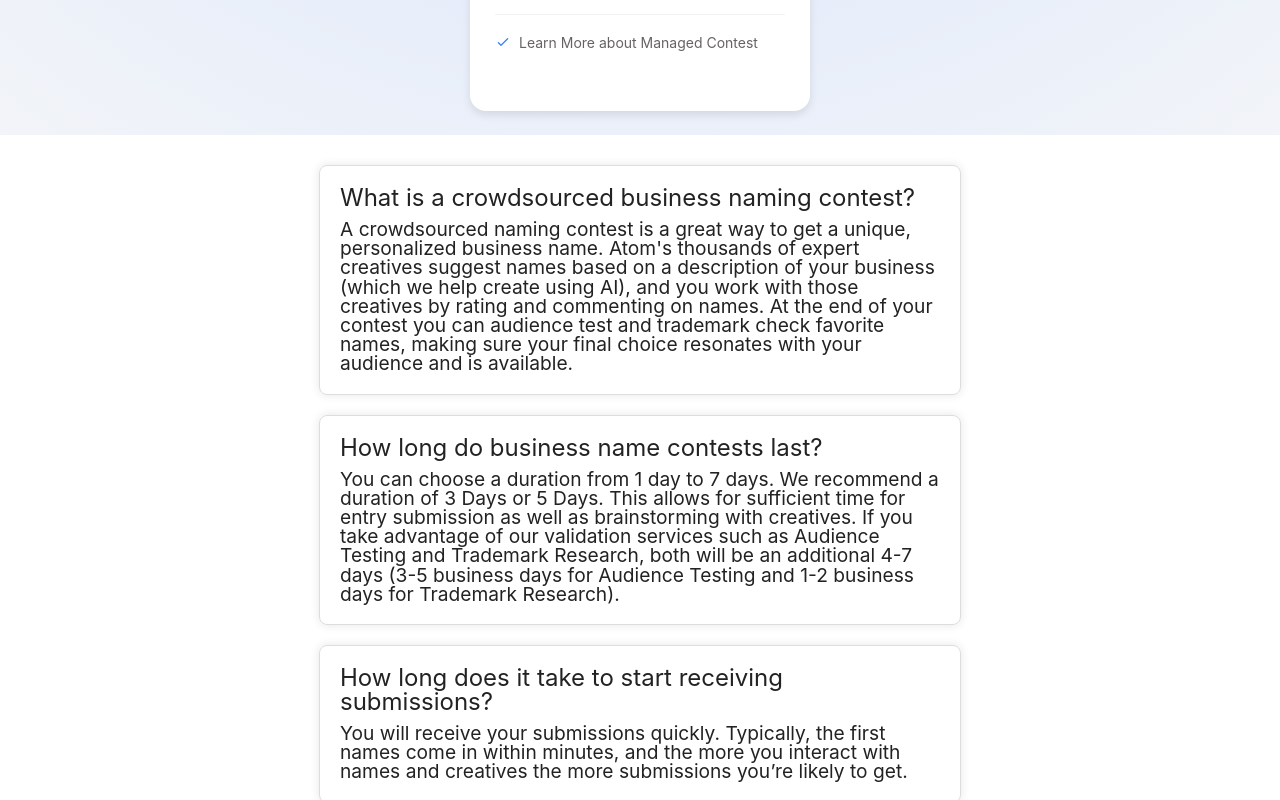
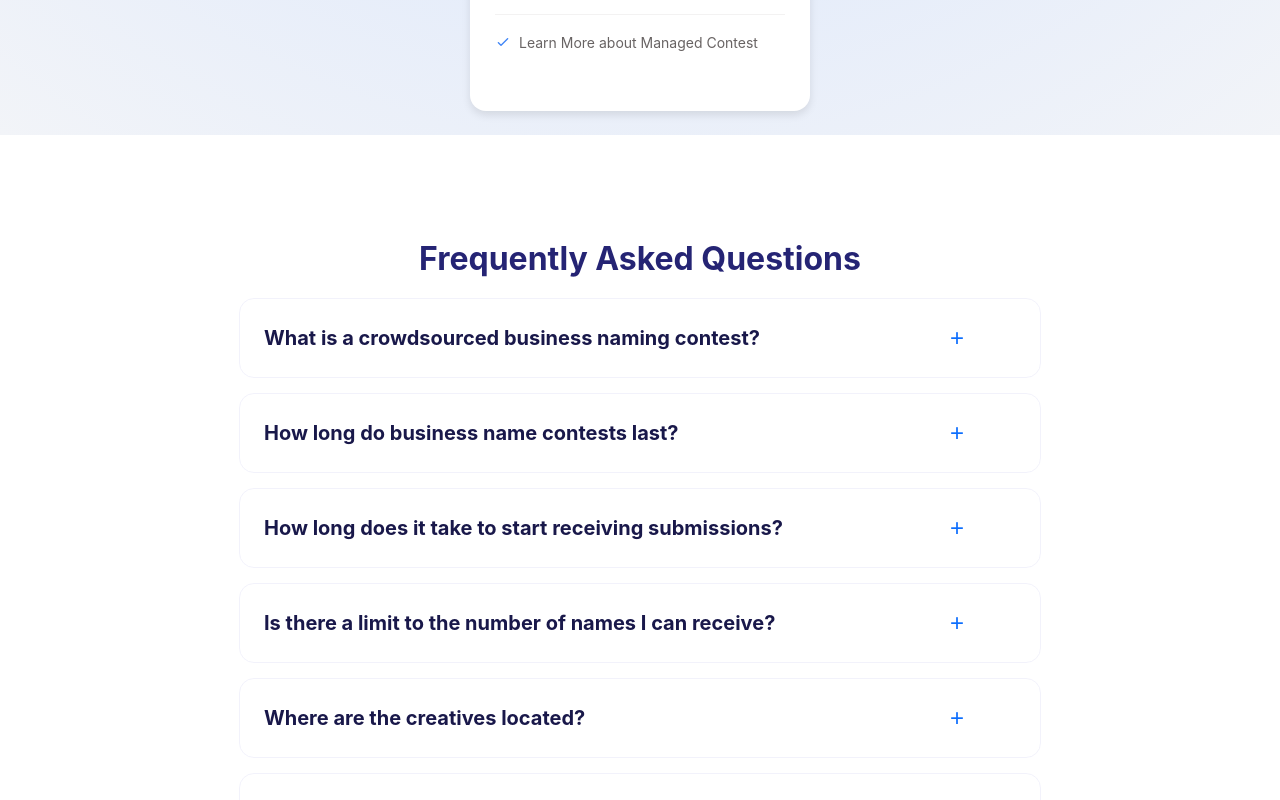
Before and after one commit to MartaPipan/fm2024-1-front-json-23-07-2024, a React (Vite) app in the folder client/: page /price in a window 1280 px wide. Shown: the part 2020-2820 px from the top of the page. Built offline with nearby package versions, Linux system fonts and the light colour scheme; no server answers.

Commit message:
add FAQ component

```diff
--- a/client/src/components/PriceComponents/FAQ/FAQ.module.sass
+++ b/client/src/components/PriceComponents/FAQ/FAQ.module.sass
@@ -1,21 +1,54 @@
 .faqs
-  display: flex
-  flex-direction: column
-  align-items: center
-  padding: 20px
-
-.faq
-  border: 1px solid #ddd
-  padding: 20px
-  margin: 10px
-  width: 80%
-  max-width: 600px
-  box-shadow: 0 0 10px rgba(0, 0, 0, 0.1)
-  border-radius: 8px
+  display: block
+  box-sizing: border-box
+  position: relative
+  color: #252474
+  font-size: 16px
+  font-weight: 400
+  line-height: 24px
+  text-size-adjust: 100%
+  padding: 100px
+  text-align: center
 
   h2
-    font-size: 1.5em
-    margin-bottom: 10px
+    font-size: 32px
+    font-weight: 700
+    line-height: 48px
 
-  p
-    font-size: 1.2em
+  .faq
+    display: block
+    text-align: center
+    margin: 15px auto
+    width: 80%
+    max-width: 800px
+    border: 1px solid #efeffbd1
+    border-radius: 15px
+    &.open
+      background-color: #efeffb
+
+
+    h3
+      font-size: 20px
+      color:#19184a
+      font-weight: bolder
+      line-height: 30px
+      padding: 24px 70px 24px 24px
+      display: flex
+      justify-content: space-between
+
+
+      .toggleButton
+        color: #0d6efd
+        background: none
+        border: none
+        font-size: 24px
+        cursor: pointer
+        margin-left: 10px
+
+    p
+      font-size: 16px
+      color: #525177
+      font-weight: 400
+      line-height: 24px
+      padding: 0 24px 24px 30px
+      text-align: start
--- a/client/src/components/PriceComponents/FAQ/data/faqData.json
+++ b/client/src/components/PriceComponents/FAQ/data/faqData.json
@@ -1,4 +1,6 @@
-[
+{
+  "titleFaq": "Frequently Asked Questions",
+  "faqs": [
     {
       "question": "What is a crowdsourced business naming contest?",
       "answer": "A crowdsourced naming contest is a great way to get a unique, personalized business name. Atom's thousands of expert creatives suggest names based on a description of your business (which we help create using AI), and you work with those creatives by rating and commenting on names. At the end of your contest you can audience test and trademark check favorite names, making sure your final choice resonates with your audience and is available."
@@ -24,3 +26,4 @@
       "answer": "Trademark Research, Trademark Checks, NDA, Search Engine Privacy, Professional Audience Testing, Team Contest Management, Tier-A Creatives Only, Social Media Profiles Creation."
     }
   ]
+}
--- a/client/src/components/PriceComponents/FAQ/index.jsx
+++ b/client/src/components/PriceComponents/FAQ/index.jsx
@@ -1,16 +1,44 @@
-import React from 'react';
+import React, { useState } from 'react';
 import faqData from './data/faqData.json';
-import styles from './FAQ.module.sass'
+import styles from './FAQ.module.sass';
 
-const FAQ = () => (
-  <section className={styles.faqs}>
-    {faqData.map((faq, index) => (
-      <div key={index} className={styles.faq}>
-        <h2>{faq.question}</h2>
-        <p>{faq.answer}</p>
-      </div>
-    ))}
-  </section>
-);
+const FAQ = () => {
+  const [openIndex, setOpenIndex] = useState(null);
+
+  // Função para alternar o índice do FAQ aberto
+  const handleToggle = (index) => {
+    setOpenIndex(openIndex === index ? null : index);
+  };
+
+  // Renderiza cada FAQ
+  const faqs = faqData.faqs.map((faq, index) => {
+    const isOpen = openIndex === index;
+
+    return (
+      <section
+        key={index}
+        className={`${styles.faq} ${isOpen ? styles.open : ''}`}
+      >
+        <h3>
+          {faq.question}
+          <button
+            onClick={() => handleToggle(index)}
+            className={styles.toggleButton}
+          >
+            {isOpen ? 'x' : '+'}
+          </button>
+        </h3>
+        {isOpen && <p>{faq.answer}</p>}
+      </section>
+    );
+  });
+
+  return (
+    <section className={styles.faqs}>
+      <h2>{faqData.titleFaq}</h2>
+      {faqs}
+    </section>
+  );
+};
 
 export default FAQ;
```
Lines whose indentation alone changed are shown as unchanged.
